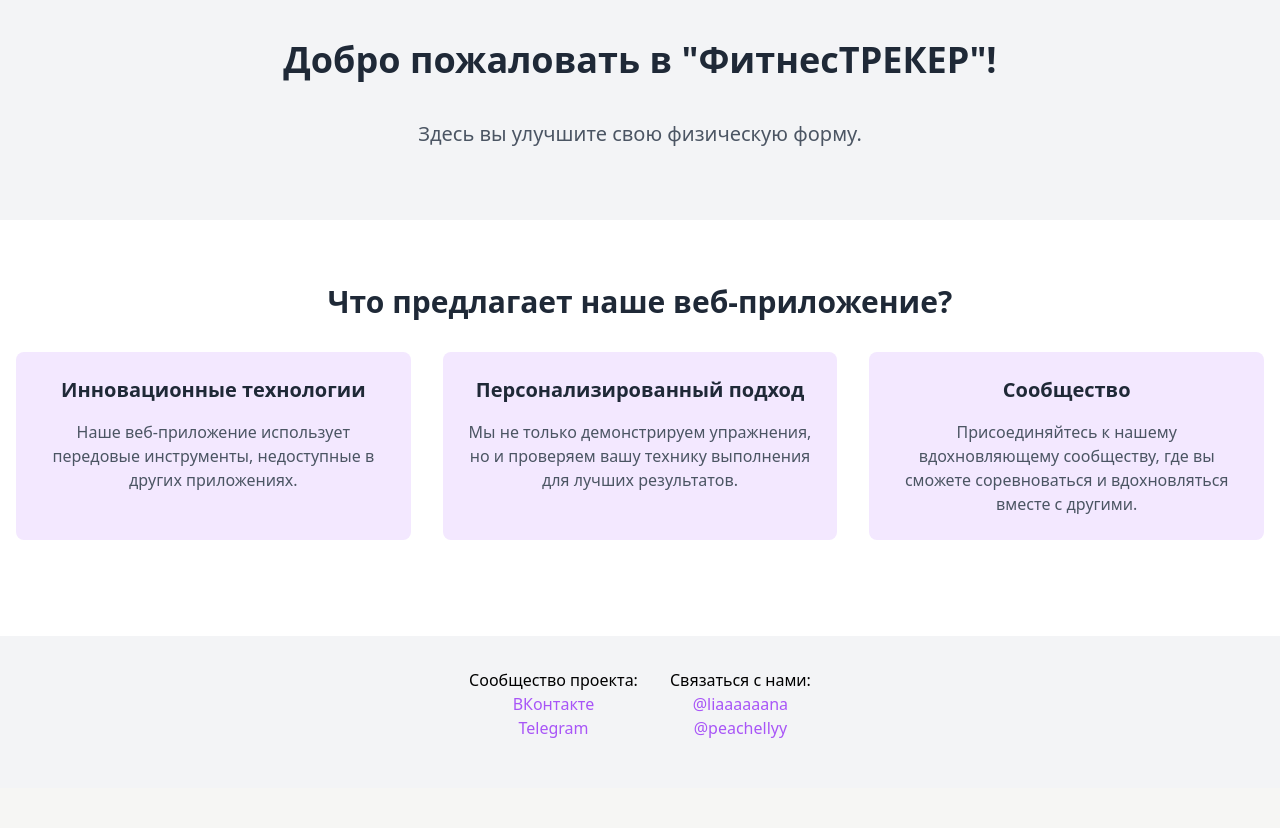
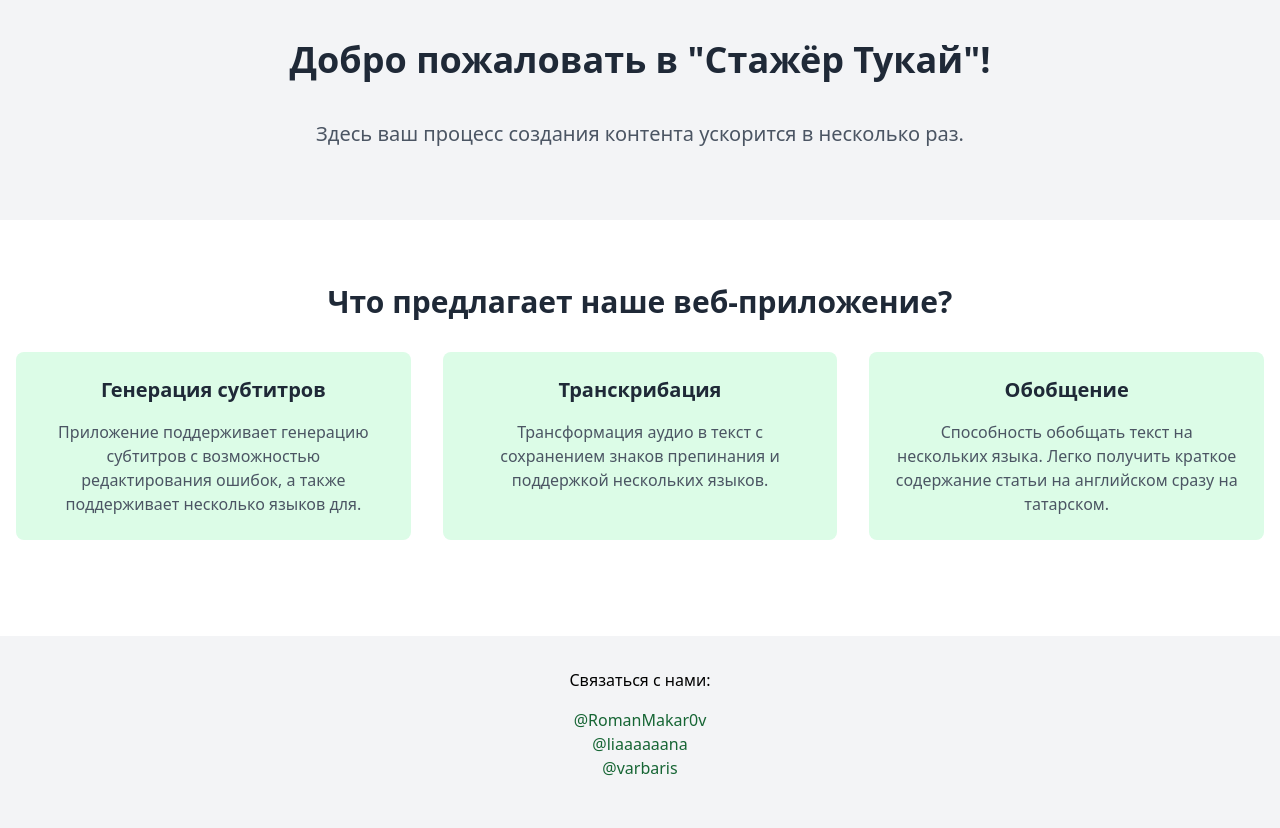
Before and after one commit to liaaana/Hackaton-TatarBy2024, a Flask app: page / in a window 1280 px wide. Shown: the part 72-900 px from the top of the page. Before the commit the page ends 810 px from the top, so only its background shows below. Run offline with Flask 3, Linux system fonts and the light colour scheme.

Commit message:
checkpoint 3.1

```diff
--- a/routes.py
+++ b/routes.py
@@ -1,5 +1,5 @@
 import json
-from flask import Flask, request, jsonify
+from flask import Flask, request, jsonify, send_file
 import os
 from flask import Response, render_template, request, redirect, url_for, flash
 from flask import render_template, request
@@ -22,18 +22,26 @@ def index():
     return render_template("index.html")
 
 
-@app.route('/transcription_audio', methods=['POST'])
-def transcribe_audio():
-    if 'audio' not in request.files:
-        return jsonify({'error': 'Нет файла для обработки'}), 400
-    random_name = secrets.token_hex(8)
-    audio_file = request.files['audio']
-    audio_file_path = f'uploads/{random_name}.mp3'
-    audio_file.save(audio_file_path)
-    print(request.form['audio_language'])
-    text = utils_transcribe(request.form['audio_language'], audio_file_path)
-    os.remove(audio_file_path)
-    return jsonify({'success': True, 'text': text}), 200
+def translate_srt(input_file, output_file):
+    with open(input_file, 'r', encoding='utf-8') as file:
+        srt_content = file.readlines()
+
+    translated_content = []
+    for line in srt_content:
+        if re.match(r'^\d{1,3}$', line.strip()) or re.match(r'^\d{2}:\d{2}:\d{2},\d{3} --> \d{2}:\d{2}:\d{2},\d{3}$', line.strip()) or line.strip() == '':
+            translated_content.append(line)
+        else:
+            translated_content.append(line.strip() + '\n')
+
+    parts = utils_split_into_parts_of_four(translated_content)
+
+    sentences = []
+    for part in parts:
+        translation = translate_text(part[2].strip(), 0)
+        sentences.append(f'{part[0]}{part[1]}{translation}\n\n')
+
+    with open(output_file, 'w', encoding='utf-8') as file:
+        file.writelines(sentences)
 
 def translate_text(text, pair_id):
     sentences = sent_tokenize(text)
@@ -75,6 +83,20 @@ def summarize():
         summarized_text = summarize_text(source=source_language, target=target_language, text=text)
     return jsonify({'text': summarized_text})
 
+
+@app.route('/transcription_audio', methods=['POST'])
+def transcribe_audio():
+    if 'audio' not in request.files:
+        return jsonify({'error': 'Нет файла для обработки'}), 400
+    random_name = secrets.token_hex(8)
+    audio_file = request.files['audio']
+    audio_file_path = f'uploads/{random_name}.mp3'
+    audio_file.save(audio_file_path)
+    print(request.form['audio_language'])
+    text = utils_transcribe(request.form['audio_language'], audio_file_path)
+    os.remove(audio_file_path)
+    return jsonify({'success': True, 'text': text}), 200
+
 @app.route('/subtitles_video', methods=['POST'])
 def upload_video():
     if 'video' not in request.files:
@@ -88,8 +110,11 @@ def upload_video():
     video_language = request.form["video_language"]
     subtitles_language = request.form["subtitles_language"]
 
-    # TODO: if subtitles_language == 'tt': change it to 'ru' and then somehow translate the file
-    subtitles_path = utils_subtitles(video_language, subtitles_language, video_file_path, subtitles_path, timestamps='word')
+    if subtitles_language == 'tt':
+        subtitles_path = utils_subtitles(video_language, 'ru', video_file_path, subtitles_path, timestamps='word')
+        translate_srt(subtitles_path, subtitles_path)
+    else:
+        subtitles_path = utils_subtitles(video_language, subtitles_language, video_file_path, subtitles_path, timestamps='word')
 
     subs = pysrt.open(subtitles_path)
     subtitles = []
@@ -125,8 +150,18 @@ def generate_subtitles():
     with open(subtitles_path, 'w', encoding='utf-8') as f:
         f.write(srt_text)
 
+    ouput_video_path = f'{video_path[:-4]}_output.mp4'
+    ouput_video_path = utils_add_subtitles(subtitles_path, video_path, ouput_video_path)
+    if ouput_video_path and os.path.exists(ouput_video_path):
+        os.remove(subtitles_path)
+        return jsonify({"success": True, "output_video_path": ouput_video_path})
+    else:
+        os.remove(subtitles_path)
+        return jsonify({"success": False}), 404
 
-    return jsonify({"success": False, "error": str(212)})
+@app.route('/download/<path:filename>', methods=['GET', 'POST'])
+def download(filename):
+    return send_file(filename, as_attachment=True)
 
 
 @app.route("/summary")
--- a/static/css/main.css
+++ b/static/css/main.css
@@ -572,10 +572,6 @@ video {
   margin: 1rem;
 }
 
-.m-8 {
-  margin: 2rem;
-}
-
 .mx-2 {
   margin-left: 0.5rem;
   margin-right: 0.5rem;
@@ -589,11 +585,6 @@ video {
 .mx-auto {
   margin-left: auto;
   margin-right: auto;
-}
-
-.mx-6 {
-  margin-left: 1.5rem;
-  margin-right: 1.5rem;
 }
 
 .mb-10 {
@@ -618,10 +609,6 @@ video {
 
 .ml-4 {
   margin-left: 1rem;
-}
-
-.ml-6 {
-  margin-left: 1.5rem;
 }
 
 .ml-8 {
@@ -728,6 +715,10 @@ video {
   cursor: pointer;
 }
 
+.resize-none {
+  resize: none;
+}
+
 .flex-row {
   flex-direction: row;
 }
@@ -797,19 +788,19 @@ video {
   background-color: rgb(229 231 235 / var(--tw-bg-opacity));
 }
 
-.bg-gray-500 {
+.bg-green-100 {
   --tw-bg-opacity: 1;
-  background-color: rgb(107 114 128 / var(--tw-bg-opacity));
+  background-color: rgb(220 252 231 / var(--tw-bg-opacity));
+}
+
+.bg-green-600 {
+  --tw-bg-opacity: 1;
+  background-color: rgb(22 163 74 / var(--tw-bg-opacity));
 }
 
 .bg-green-800 {
   --tw-bg-opacity: 1;
   background-color: rgb(22 101 52 / var(--tw-bg-opacity));
-}
-
-.bg-purple-100 {
-  --tw-bg-opacity: 1;
-  background-color: rgb(243 232 255 / var(--tw-bg-opacity));
 }
 
 .bg-purple-600 {
@@ -841,10 +832,6 @@ video {
 
 .p-6 {
   padding: 1.5rem;
-}
-
-.p-8 {
-  padding: 2rem;
 }
 
 .px-3 {
@@ -954,9 +941,9 @@ video {
   color: rgb(31 41 55 / var(--tw-text-opacity));
 }
 
-.text-purple-500 {
+.text-green-800 {
   --tw-text-opacity: 1;
-  color: rgb(168 85 247 / var(--tw-text-opacity));
+  color: rgb(22 101 52 / var(--tw-text-opacity));
 }
 
 .text-purple-700 {
@@ -1059,11 +1046,6 @@ video {
 }
 
 @media (min-width: 768px) {
-  .md\:mx-auto {
-    margin-left: auto;
-    margin-right: auto;
-  }
-
   .md\:mb-0 {
     margin-bottom: 0px;
   }
--- a/templates/index.html
+++ b/templates/index.html
@@ -1,11 +1,11 @@
 {% extends "base.html" %}
-{% block title %}<title></title>{% endblock %}
+{% block title %}<title>Стажёр Тукай</title>{% endblock %}
 {% block content %}
 <div class="bg-gray-100">
   <section class="py-10">
     <div class="container mx-auto text-center">
-      <h1 class="text-4xl font-bold text-gray-800 mb-10 mx-2">Добро пожаловать в "ФитнесТРЕКЕР"!</h1>
-      <p class="text-xl text-gray-600 mb-8 mx-2">Здесь вы улучшите свою физическую форму.</p>
+      <h1 class="text-4xl font-bold text-gray-800 mb-10 mx-2">Добро пожаловать в "Стажёр Тукай"!</h1>
+      <p class="text-xl text-gray-600 mb-8 mx-2">Здесь ваш процесс создания контента ускорится в несколько раз.</p>
       </div>
   </section>
 
@@ -14,51 +14,40 @@
       <h2 class="text-3xl font-bold text-gray-800 mb-8 mx-4">Что предлагает наше веб-приложение?</h2>
       <div class="flex flex-wrap justify-center">
         <div class="w-full sm:w-1/2 md:w-1/3 lg:w-1/4 px-4 mb-8 flex-grow">
-            <div class="bg-purple-100 p-6 rounded-lg h-full">
-              <h3 class="text-xl font-semibold text-gray-800 mb-4">Инновационные технологии</h3>
-              <p class="text-gray-600">Наше веб-приложение использует передовые инструменты, недоступные в других приложениях.</p>
+            <div class="bg-green-100 p-6 rounded-lg h-full">
+              <h3 class="text-xl font-semibold text-gray-800 mb-4">Генерация субтитров</h3>
+              <p class="text-gray-600">Приложение поддерживает генерацию субтитров с возможностью редактирования ошибок, а также поддерживает несколько языков для.</p>
             </div>
           </div>
         <div class="w-full sm:w-1/2 md:w-1/3 lg:w-1/4 px-4 mb-8 flex-grow">
-          <div class="bg-purple-100 p-6 rounded-lg h-full">
-            <h3 class="text-xl font-semibold text-gray-800 mb-4">Персонализированный подход</h3>
-            <p class="text-gray-600">Мы не только демонстрируем упражнения, но и проверяем вашу технику выполнения для лучших результатов.</p>
+          <div class="bg-green-100 p-6 rounded-lg h-full">
+            <h3 class="text-xl font-semibold text-gray-800 mb-4">Транскрибация</h3>
+            <p class="text-gray-600">Трансформация аудио в текст с сохранением знаков препинания и поддержкой нескольких языков.</p>
           </div>
         </div>
         <div class="w-full sm:w-1/2 md:w-1/3 lg:w-1/4 px-4 mb-8 flex-grow">
-            <div class="bg-purple-100 p-6 rounded-lg h-full">
-              <h3 class="text-xl font-semibold text-gray-800 mb-4">Сообщество</h3>
-              <p class="text-gray-600">Присоединяйтесь к нашему вдохновляющему сообществу, где вы сможете соревноваться и вдохновляться вместе с другими.</p>
+            <div class="bg-green-100 p-6 rounded-lg h-full">
+              <h3 class="text-xl font-semibold text-gray-800 mb-4">Обобщение</h3>
+              <p class="text-gray-600">Способность обобщать текст на нескольких языка. Легко получить краткое содержание статьи на английском сразу на татарском.</p>
             </div>
           </div>
       </div>
     </div>
   </section>
 
-
 <section class="bg-gray-100 py-8">
   <div class="container mx-auto text-center">
       <div class="flex flex-row justify-center items-center mb-4">
-          <div class="mr-8">
-              <p class="">Сообщество проекта:</p>
-              <a href="https://vk.com/fitness_tracker2023" target="_blank" class="text-purple-500 hover:underline">
-
-                  ВКонтакте
+          <div>
+              <p class="mb-4">Связаться с нами:</p>
+              <a href="https://t.me/@RomanMakar0v" target="_blank" class="text-green-800 hover:underline">
+                @RomanMakar0v
               </a><br>
-              <a href="https://t.me/fitness_TRACKER" target="_blank" class="text-purple-500 hover:underline">
-
-                  Telegram
-              </a><br>
-          </div>
-          <div>
-              <p class="">Связаться с нами:</p>
-              <a href="https://t.me/liaaaaaana" target="_blank" class="text-purple-500 hover:underline">
-
+              <a href="https://t.me/liaaaaaana" target="_blank" class="text-green-800 hover:underline">
                   @liaaaaaana
               </a><br>
-              <a href="https://t.me/peachellyy" target="_blank" class="text-purple-500 hover:underline">
-
-                  @peachellyy
+              <a href="https://t.me/@varbaris" target="_blank" class="text-green-800 hover:underline">
+                  @varbaris
               </a>
           </div>
       </div>
--- a/templates/summary.html
+++ b/templates/summary.html
@@ -144,7 +144,7 @@
                 </select>
               </div>
             </div>
-            <textarea name="input_text" id="input-text" class="bg-gray-200 text-gray-700 px-6 py-3 rounded-lg w-full h-64" minlength="500" maxlength="3000" placeholder="Введите текст (500-3000 символов)..." required></textarea>
+            <textarea name="input_text" id="input-text" class="bg-gray-200 text-gray-700 px-6 py-3 rounded-lg w-full h-64" minlength="500" maxlength="5000" placeholder="Введите текст (500-5000 символов)..." required></textarea>
             <button type="submit" class="bg-green-800 text-white px-6 py-3 rounded-lg w-full mt-4 md:w-auto">Обобщить</button>
           </form>
         </div>
--- a/utils.py
+++ b/utils.py
@@ -155,7 +155,6 @@ def utils_summarize(text, target_language):
     output = model.generate(inputs, min_length=len(text.split()) // 3, max_length=len(text.split()))
 
     del model
-    del pipe
     for i in range(3):
         gc.collect()
 
@@ -169,3 +168,4 @@ def utils_summarize(text, target_language):
 
 def utils_add_subtitles(subtitles_file, input_file, target_file):
     os.system(f'ffmpeg -i {input_file} -vf subtitles={subtitles_file} {target_file} -y')
+    return target_file
```
Also changed, not shown: templates/subtitles.html (+20 -12 lines), 4 other files.
